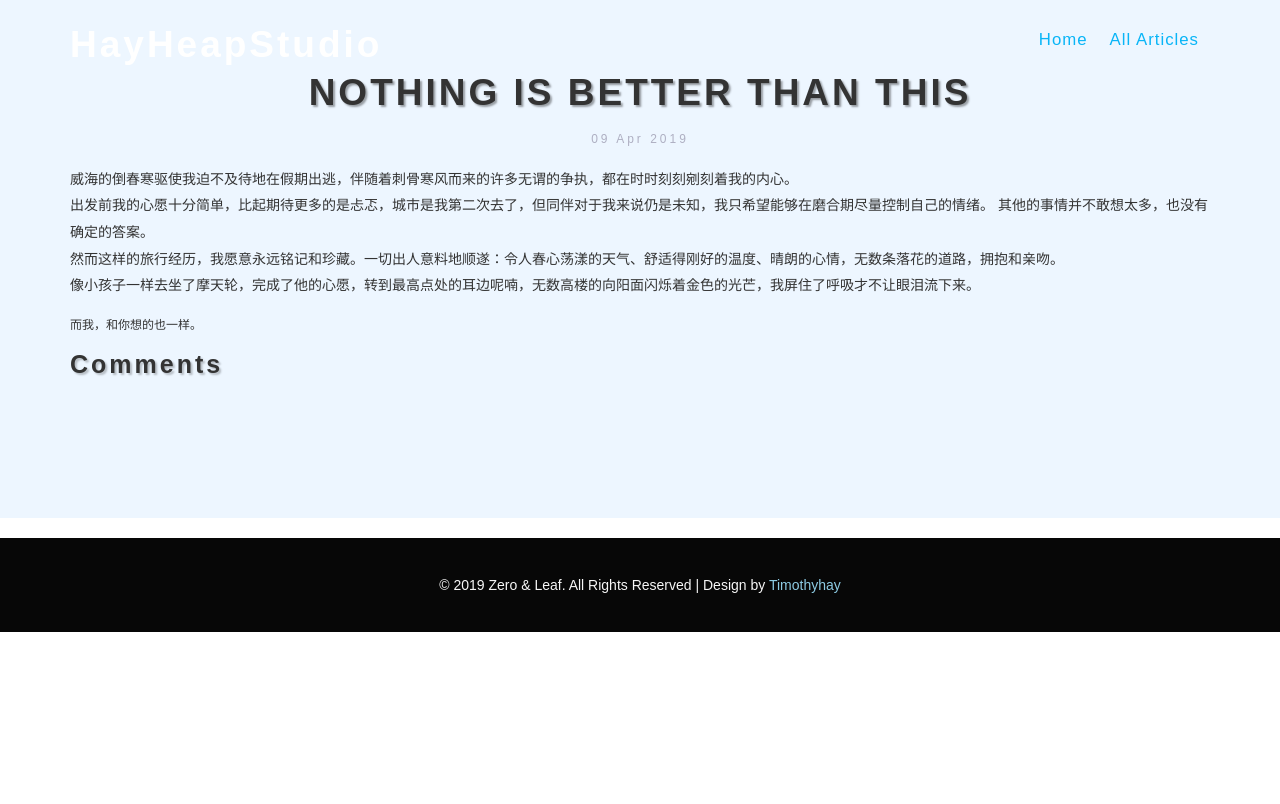
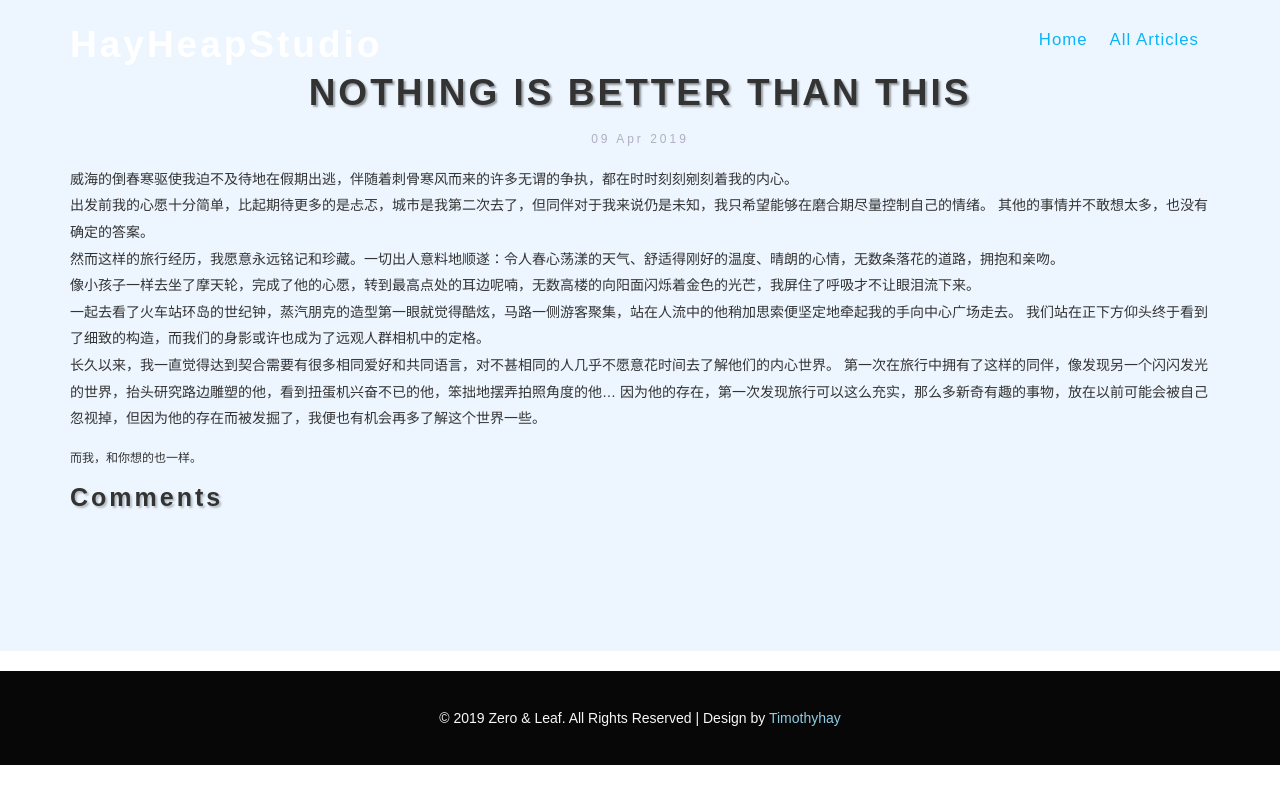
Before and after one commit to Timothyhay/TimothyhayHeap, a Jekyll site: the page built from _posts/2019-04-09-springmelody.html, in a window 1280 px wide. Shown: the top 804 px of the page. Built offline with Jekyll 4.4.1, drawn with Linux system fonts in a browser that asks for light colours; nearby versions of some CDN libraries; library files that are not in the unit come from our copies; a script that is not in the unit is left out; comment, search, counter and statistics services are not loaded.

Commit message:
Update 2019-04-09-springmelody.html

```diff
--- a/_posts/2019-04-09-springmelody.html
+++ b/_posts/2019-04-09-springmelody.html
@@ -16,8 +16,13 @@
 	其他的事情并不敢想太多，也没有确定的答案。</p>
 	<p>然而这样的旅行经历，我愿意永远铭记和珍藏。一切出人意料地顺遂：令人春心荡漾的天气、舒适得刚好的温度、晴朗的心情，无数条落花的道路，拥抱和亲吻。</p>
 	<p>像小孩子一样去坐了摩天轮，完成了他的心愿，转到最高点处的耳边呢喃，无数高楼的向阳面闪烁着金色的光芒，我屏住了呼吸才不让眼泪流下来。</p>
+        <p>一起去看了火车站环岛的世纪钟，蒸汽朋克的造型第一眼就觉得酷炫，马路一侧游客聚集，站在人流中的他稍加思索便坚定地牵起我的手向中心广场走去。
+		我们站在正下方仰头终于看到了细致的构造，而我们的身影或许也成为了远观人群相机中的定格。</p>
+	<p>长久以来，我一直觉得达到契合需要有很多相同爱好和共同语言，对不甚相同的人几乎不愿意花时间去了解他们的内心世界。
+		第一次在旅行中拥有了这样的同伴，像发现另一个闪闪发光的世界，抬头研究路边雕塑的他，看到扭蛋机兴奋不已的他，笨拙地摆弄拍照角度的他…
+		因为他的存在，第一次发现旅行可以这么充实，那么多新奇有趣的事物，放在以前可能会被自己忽视掉，但因为他的存在而被发掘了，我便也有机会再多了解这个世界一些。</p>
+	<br>
 
-	<br>
 	<h6>而我，和你想的也一样。</h6>
 
 	<!--URL HINT http://zero.razzorleaf.fun/2019/04/09/springmelody.html -->
```
